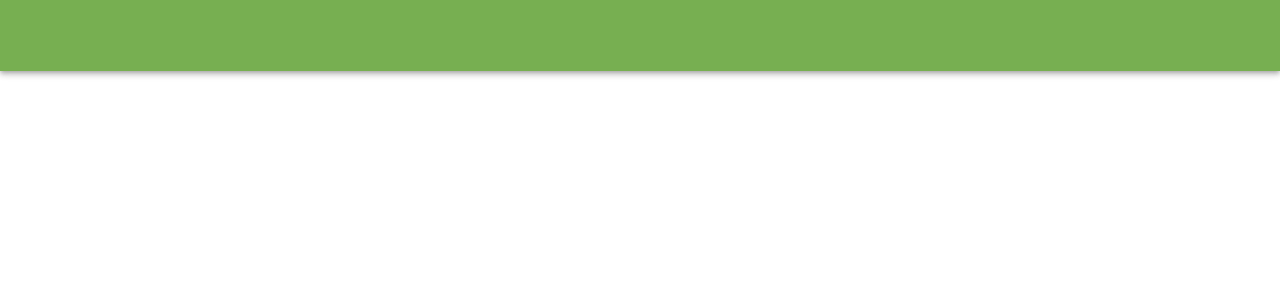
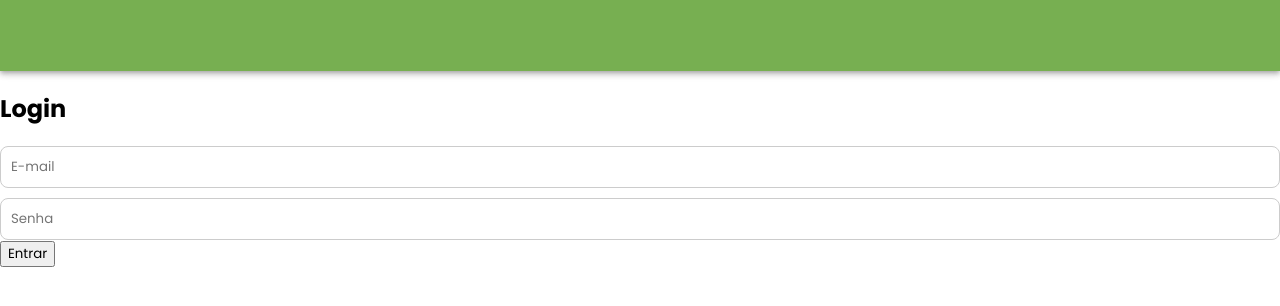
Before and after one commit to emanoelparente/projeto-react, a React (Create React App) app: page /login in a window 1280 px wide. Before the commit this address had no page. Shown: the top 306 px of the page. Built offline with nearby package versions, Linux system fonts and the light colour scheme; some icons are missing.

Commit message:
parte inicial da tela de login e cadastro

```diff
--- a/src/App.js
+++ b/src/App.js
@@ -18,6 +18,12 @@ import ValoresReceberPage from './features/valores-receber/pages/ValoresReceberP
 import OrcamentoMensalPage from './features/orcamento-mensal/pages/OrcamentoMensalPage';
 import RelatoriosFinanceirosPage from './features/relatorio-financeiro/pages/RelatoriosFinanceirosPage';
 
+import { AuthProvider } from './context/AuthContext';
+import PrivateRoute from './routes/PrivateRoute';
+
+import LoginPage from "./features/auth/pages/LoginPage";
+import CadastroPage from "./features/auth/pages/CadastroPage";
+
 import { BrowserRouter as Router, Routes, Route } from 'react-router-dom';
 import { ThemeProvider } from '@mui/material/styles';
 import { ModalProvider } from './context/ModalContext';
@@ -31,6 +37,7 @@ import './styles/global.css';
 
 function App() {
   return (
+    <AuthProvider>
       <ThemeProvider theme={theme}>
         <ModalProvider>
           <Router>
@@ -53,6 +60,10 @@ function App() {
                   </>
                 }
               />
+
+              <Route path="/login" element={<LoginPage />} />
+              <Route path="/cadastro" element={<CadastroPage />} />
+
               <Route path="/extrato-financeiro" element={<ExtratoFinanceiroPage />} />
               <Route path="/dividas-pagar" element={<DividasPagarPage />} />
               <Route path="/valores-a-receber" element={<ValoresReceberPage />} />
@@ -64,6 +75,7 @@ function App() {
           </Router>
         </ModalProvider>
       </ThemeProvider>
+    </AuthProvider>
   );
 }
 
--- /dev/null
+++ b/src/context/AuthContext.js
@@ -0,0 +1,53 @@
+/*import { createContext, useContext, useState } from 'react';
+
+const AuthContext = createContext();
+
+export const AuthProvider = ({ children }) => {
+  const [usuario, setUsuario] = useState(null); // null = não autenticado
+
+  const login = (dados) => setUsuario(dados);
+  const logout = () => setUsuario(null);
+
+  return (
+    <AuthContext.Provider value={{ usuario, login, logout }}>
+      {children}
+    </AuthContext.Provider>
+  );
+};
+
+export const useAuth = () => useContext(AuthContext);
+*/
+
+import { createContext, useContext, useEffect, useState } from 'react';
+
+const AuthContext = createContext();
+
+export const AuthProvider = ({ children }) => {
+  const [usuario, setUsuario] = useState(null);
+
+  // Carregar usuário salvo no localStorage
+  useEffect(() => {
+    const usuarioSalvo = localStorage.getItem('usuario');
+    if (usuarioSalvo) {
+      setUsuario(JSON.parse(usuarioSalvo));
+    }
+  }, []);
+
+  const login = (dados) => {
+    setUsuario(dados);
+    localStorage.setItem('usuario', JSON.stringify(dados));
+  };
+
+  const logout = () => {
+    setUsuario(null);
+    localStorage.removeItem('usuario');
+  };
+
+  return (
+    <AuthContext.Provider value={{ usuario, login, logout }}>
+      {children}
+    </AuthContext.Provider>
+  );
+};
+
+export const useAuth = () => useContext(AuthContext);
--- a/src/features/auth/pages/LoginPage.js
+++ b/src/features/auth/pages/LoginPage.js
@@ -0,0 +1,34 @@
+import { useState } from 'react';
+import { useNavigate } from 'react-router-dom';
+import { useAuth } from '../../../context/AuthContext';
+
+const LoginPage = () => {
+  const { login } = useAuth();
+  const navigate = useNavigate();
+
+  const [email, setEmail] = useState('');
+  const [senha, setSenha] = useState('');
+
+  const handleLogin = (e) => {
+    e.preventDefault();
+    if (email && senha) {
+      login({ email });
+      navigate('/');
+    } else {
+      alert('Preencha os campos corretamente');
+    }
+  };
+
+  return (
+    <div>
+      <h2>Login</h2>
+      <form onSubmit={handleLogin}>
+        <input type="email" placeholder="E-mail" value={email} onChange={e => setEmail(e.target.value)} />
+        <input type="password" placeholder="Senha" value={senha} onChange={e => setSenha(e.target.value)} />
+        <button type="submit">Entrar</button>
+      </form>
+    </div>
+  );
+};
+
+export default LoginPage;
--- /dev/null
+++ b/src/routes/PrivateRoute.js
@@ -0,0 +1,9 @@
+import { Navigate } from "react-router-dom";
+import { useAuth } from "../context/AuthContext";
+
+const PrivateRoute = ({ children }) => {
+  const { usuario } = useAuth();
+  return usuario ? children : <Navigate to="/login" />;
+};
+
+export default PrivateRoute;
```
Lines whose indentation alone changed are shown as unchanged.
